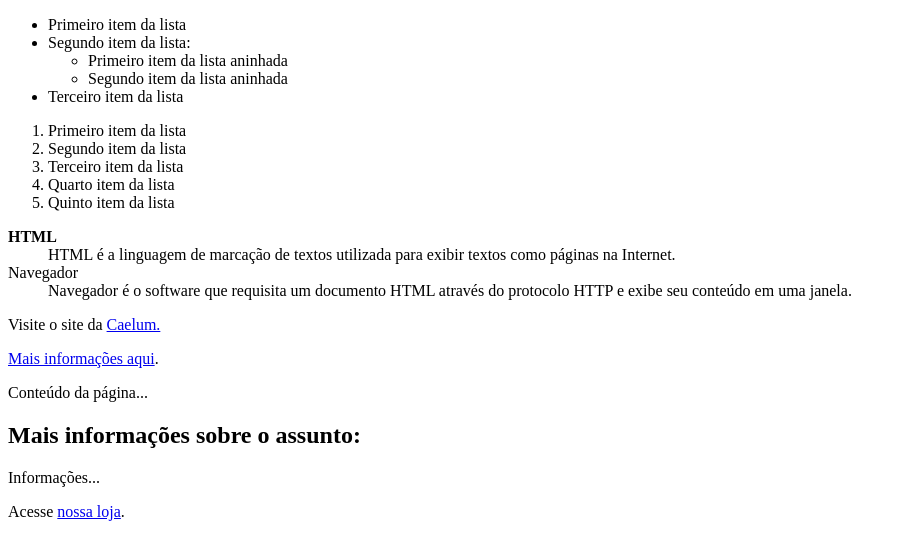
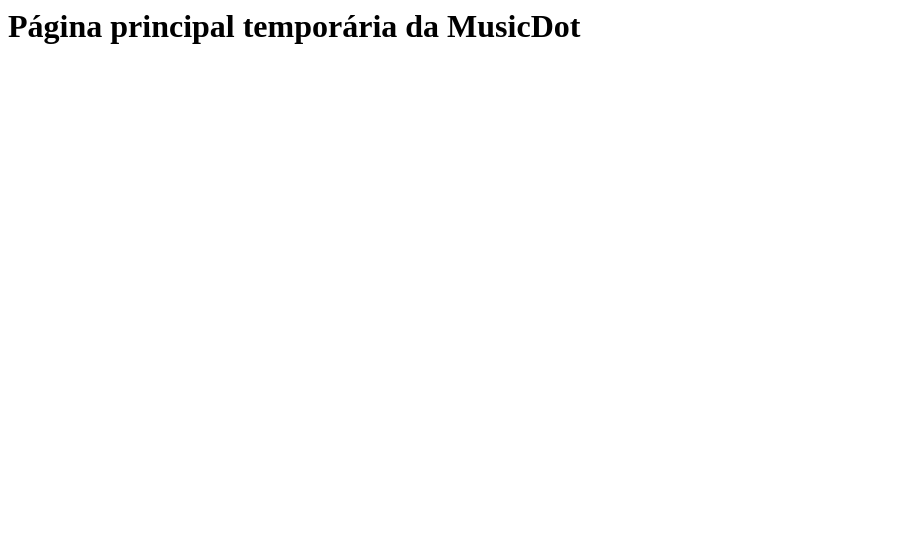
Before and after one commit to Lara-Fabian-Almeida/projeto-musicdot, a plain HTML site: page index.html in a window 1280 px wide. Shown: the whole page, without its empty margins (0-906 px from the left). Drawn offline with Linux system fonts and the light colour scheme.

Commit message:
Exercícios do Capítulo 12

```diff
--- a/index.html
+++ b/index.html
@@ -1,59 +1 @@
-<!DOCTYPE html>
-<html>
-
-  <head>
-    <title>MusicDot</title>
-    <meta charset="utf-8">
-  </head>
-
-  <body>
-
-    <ul> <!--	Listas não-ordenadas	-->
-      <li>Primeiro item da lista</li>
-      <li>
-        Segundo item da lista:
-        <ul>
-          <li>Primeiro item da lista aninhada</li>
-          <li>Segundo item da lista aninhada</li>
-        </ul>
-      </li>
-      <li>Terceiro item da lista</li>
-    </ul>
-
-    <ol> <!--	Listas ordenadas	-->
-      <li>Primeiro item da lista</li>
-      <li>Segundo item da lista</li>
-      <li>Terceiro item da lista</li>
-      <li>Quarto item da lista</li>
-      <li>Quinto item da lista</li>
-    </ol>
-
-    <dl> <!--	Lista de definição	-->
-      <dt><strong>HTML</strong></dt>
-      <dd>
-        HTML é a linguagem de marcação de textos utilizada
-        para exibir textos como páginas na Internet.
-      </dd>
-      <dt>Navegador</dt>
-      <dd>
-        Navegador é o software que requisita um documento HTML
-        através do protocolo HTTP e exibe seu conteúdo em uma
-        janela.
-      </dd>
-    </dl>
-
-    <p>
-      Visite o site da <a href="https://www.caelum.com.br" target="_blank"> Caelum.
-    </p>
-
-    <p>Mais informações <a href="#info">aqui</a>.</p>
-    <p>Conteúdo da página...</p>
-
-    <h2 id="info">Mais informações sobre o assunto:</h2>
-    <p>Informações...</p>
-
-    <p>Acesse <a href="sobre.html">nossa loja</a>.</p>
-
-  </body>
-
-</html>
+<h1> Página principal temporária da MusicDot </h1>
```
Also changed, not shown: sobre.html (+16 -4 lines).
